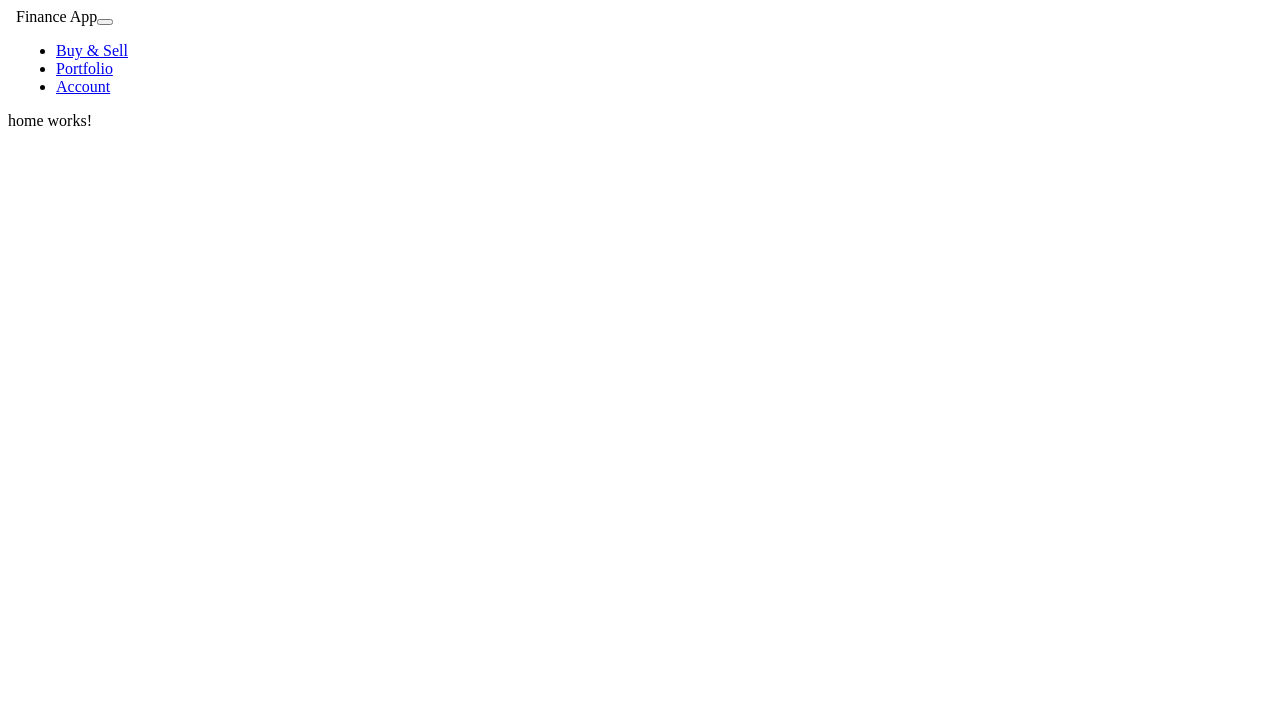
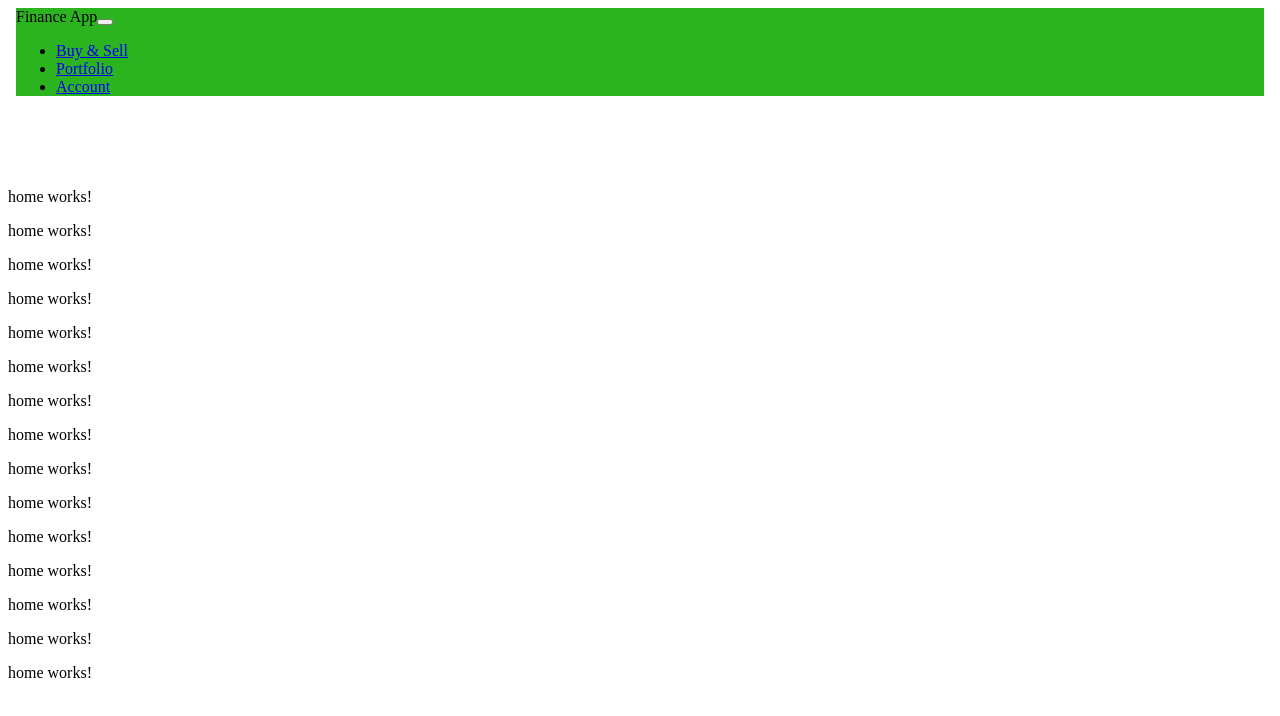
Before and after one commit to e-remington-lee/finance-tracker, an Angular app in the folder angular/: page / in a window 1280 px wide. Shown: the top 716 px of the page. Built offline with nearby package versions, Linux system fonts and the light colour scheme.

Commit message:
made a work around for the navbar

```diff
--- a/angular/src/app/home/home.component.html
+++ b/angular/src/app/home/home.component.html
@@ -1,3 +1,45 @@
 <p>
   home works!
 </p>
+<p>
+  home works!
+</p>
+<p>
+  home works!
+</p>
+<p>
+  home works!
+</p>
+<p>
+  home works!
+</p>
+<p>
+  home works!
+</p>
+<p>
+  home works!
+</p>
+<p>
+  home works!
+</p>
+<p>
+  home works!
+</p>
+<p>
+  home works!
+</p>
+<p>
+  home works!
+</p>
+<p>
+  home works!
+</p>
+<p>
+  home works!
+</p>
+<p>
+  home works!
+</p>
+<p>
+  home works!
+</p>
--- a/angular/src/app/nav/nav.component.html
+++ b/angular/src/app/nav/nav.component.html
@@ -13,6 +13,9 @@
   </div>
 </nav>
 </body>
+
+
+
 <!-- <body>
   <nav class='navbar navbar-light bg-info navbar-expand-lg fixed-top' id="coloring">
     <a routerLink ="/" class='navbar-brand'>{{header}}</a>
--- a/angular/src/app/nav/nav.component.scss
+++ b/angular/src/app/nav/nav.component.scss
@@ -1,3 +1,7 @@
+body {
+    padding-bottom: 60px;
+}
+
 #top-nav {
-    // background-color: rgb(43, 180, 31);
+    background-color: rgb(43, 180, 31);
 }
```
